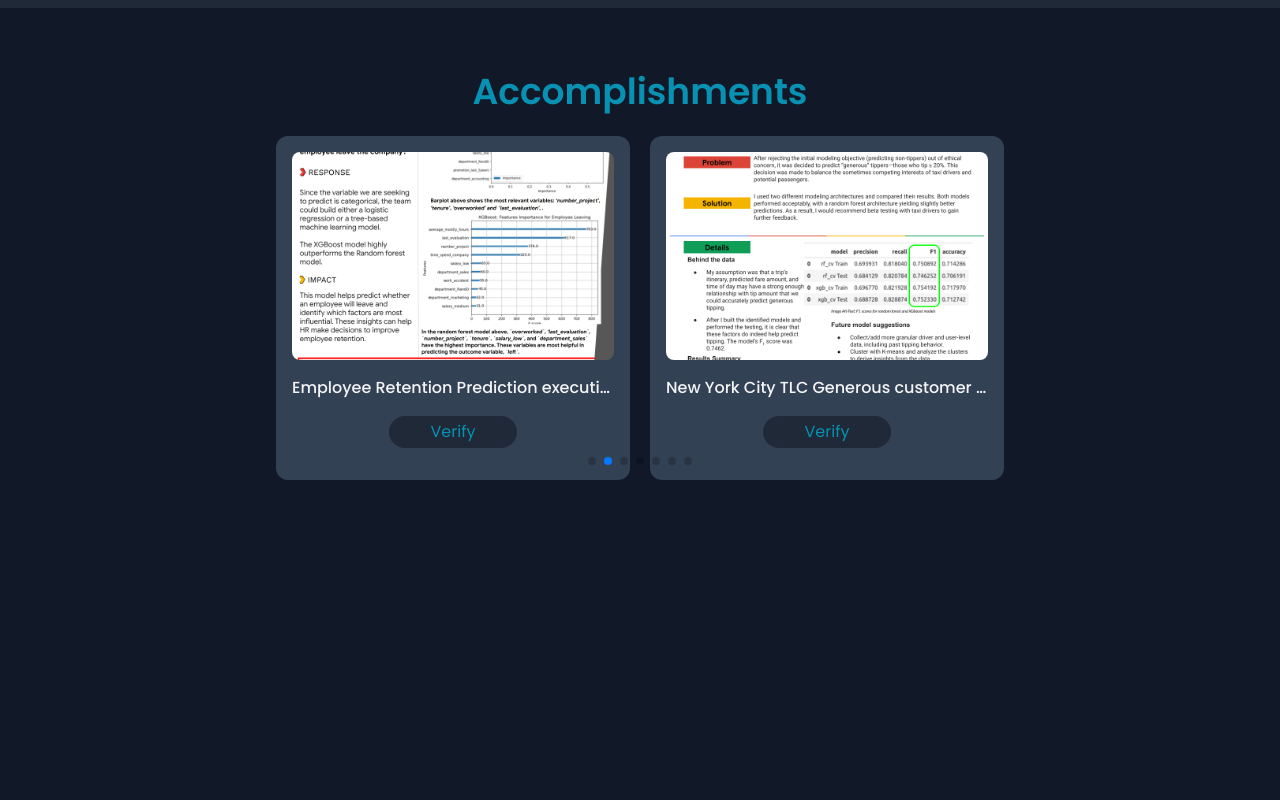
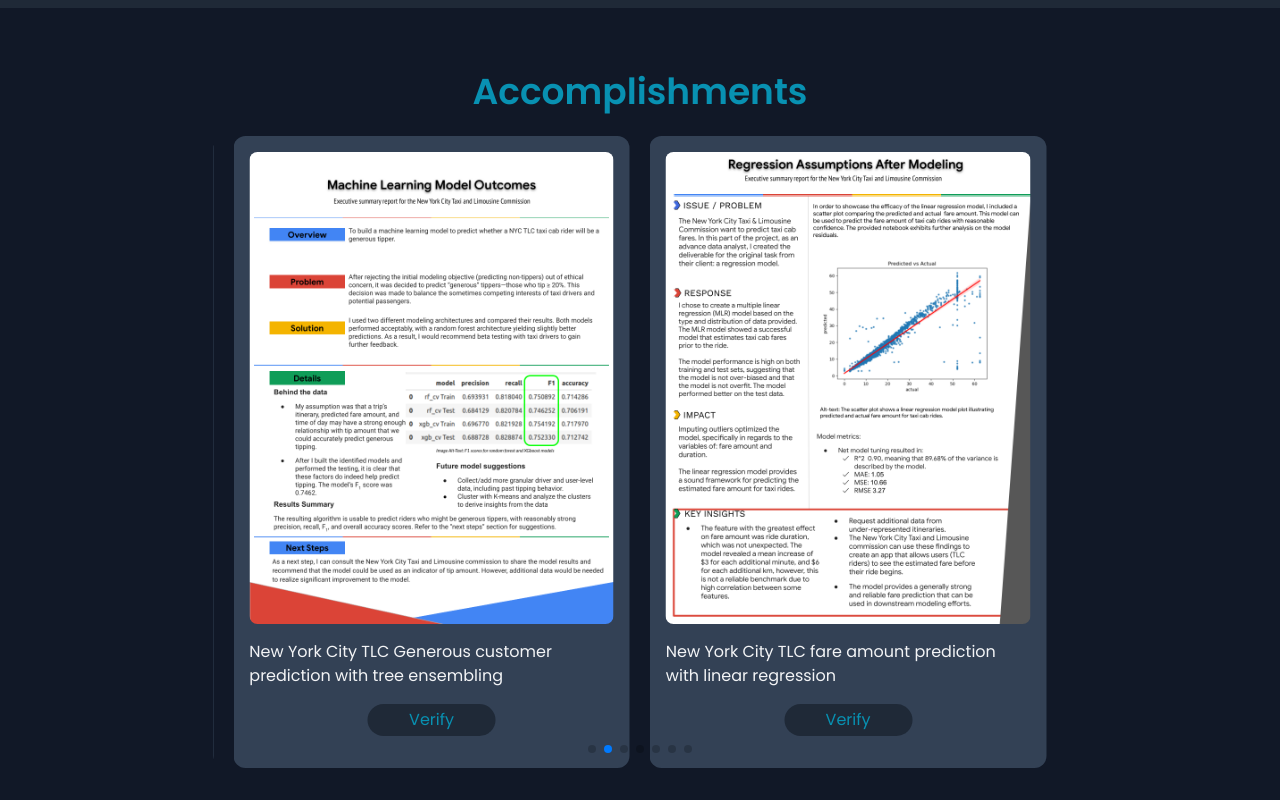
Before and after one commit to ikram98ai/portfolio, a React (Vite) app: page / in a window 1280 px wide. Shown: the part 1464-2264 px from the top of the page. Before the commit the page ends 1976 px from the top, so only its background shows below. Built offline with nearby package versions, Linux system fonts and the light colour scheme.

Commit message:
changing layout

```diff
--- a/src/components/Accomplishments.tsx
+++ b/src/components/Accomplishments.tsx
@@ -16,11 +16,7 @@ import ImageModal from "./ImageModal";
 const Accomplishments = () => {
   const accomplishments = [
 
-    {
-      img: adv_data_cert,
-      name: "Google Advanced Data Analytics Specialization",
-      link: "https://www.credly.com/badges/d3a2e2db-a562-4f86-9cc1-97367998a9fd/linked_in_profile",
-    },
+
     {
       img: emp_retention_pred,
       name: "Employee Retention Prediction executive summary",
@@ -37,6 +33,16 @@ const Accomplishments = () => {
       link: "https://github.com/ikram98ai/NYC-TLC-advance-analysis/blob/main/New%20York%20City%20TLC%20fare%20amount%20prediction%20with%20linear%20regression.ipynb",
     },
     {
+      img: adv_data_cert,
+      name: "Google Advanced Data Analytics Specialization",
+      link: "https://www.credly.com/badges/d3a2e2db-a562-4f86-9cc1-97367998a9fd/linked_in_profile",
+    },
+    {
+      img: ml_specialization,
+      name: "Machine Learning Specialization",
+      link: "https://coursera.org/verify/specialization/DJ3DNR43P5ZG",
+    },
+    {
       img: da_img,
       name: "Google Data Analytics Specialization",
       link: "https://www.credly.com/badges/c03b95a8-a96f-4b3c-99ae-4b0dd69bf120/linked_in_profile",
@@ -46,11 +52,7 @@ const Accomplishments = () => {
       name: "Case Study: Bike-Share",
       link: "https://docs.google.com/presentation/d/10XJFSffJlDVmQjNAPQAyTnOtQSbvLoaDqldelCS514g/edit?usp=sharing",
     },
-    {
-      img: ml_specialization,
-      name: "Machine Learning Specialization",
-      link: "https://coursera.org/verify/specialization/DJ3DNR43P5ZG",
-    },
+
     {
       img: data_lab_img,
       name: "Web App: Data Lab",
@@ -73,22 +75,23 @@ const Accomplishments = () => {
         pagination={{ clickable: true }}
         autoplay={{ delay: 3000 }}
         modules={[Pagination, Autoplay]}
-        className="flex max-w-3xl gap-6 mb-8 px-5 mx-auto items-center justify-center lg:w-2/3 w-full"
+        className="flex  gap-6 mb-8 px-5 mx-auto items-center justify-center lg:w-2/3 w-full"
       >
         {accomplishments?.map((certificate) => (
           <SwiperSlide
             key={certificate.link}
             className="h-fit w-full p-4 bg-slate-700 rounded-xl"
           >
-            <div className="w-62 h-52">
+            <div className=" ">
               <img
                 onClick={() => setImageUrl(certificate.img)}
                 src={certificate.img}
-                alt=""
+                alt={certificate.name}
                 className="rounded-lg w-full h-full object-cover "
+
               />
             </div>
-            <h3 className="text-md font-medium truncate my-4">{certificate.name}</h3>
+            <h3 className="text-md font-small my-4">{certificate.name}</h3>
             <div className="flex md:flex-row  flex-col items-center justify-center gap-3">
               <a
                 href={certificate.link}
```
